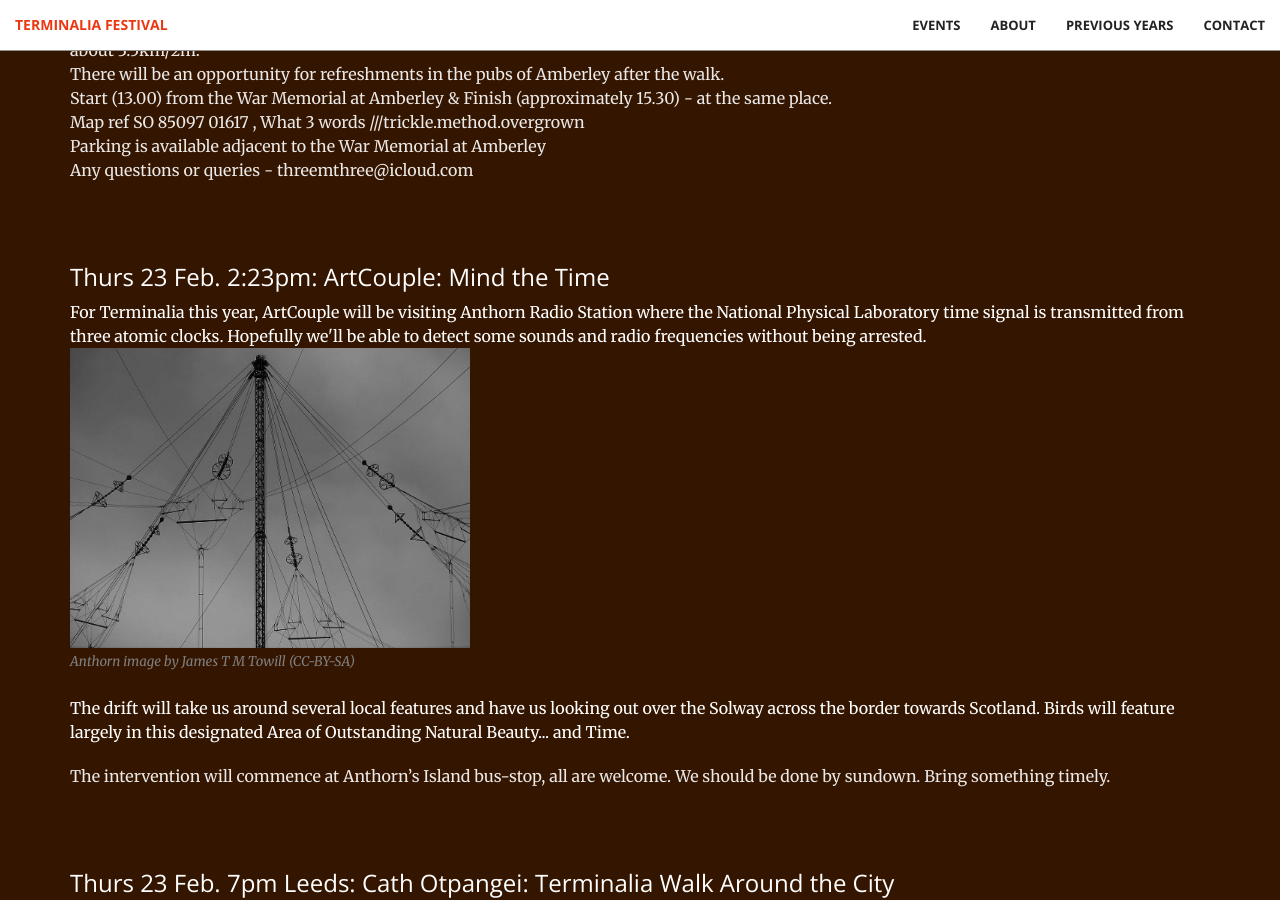
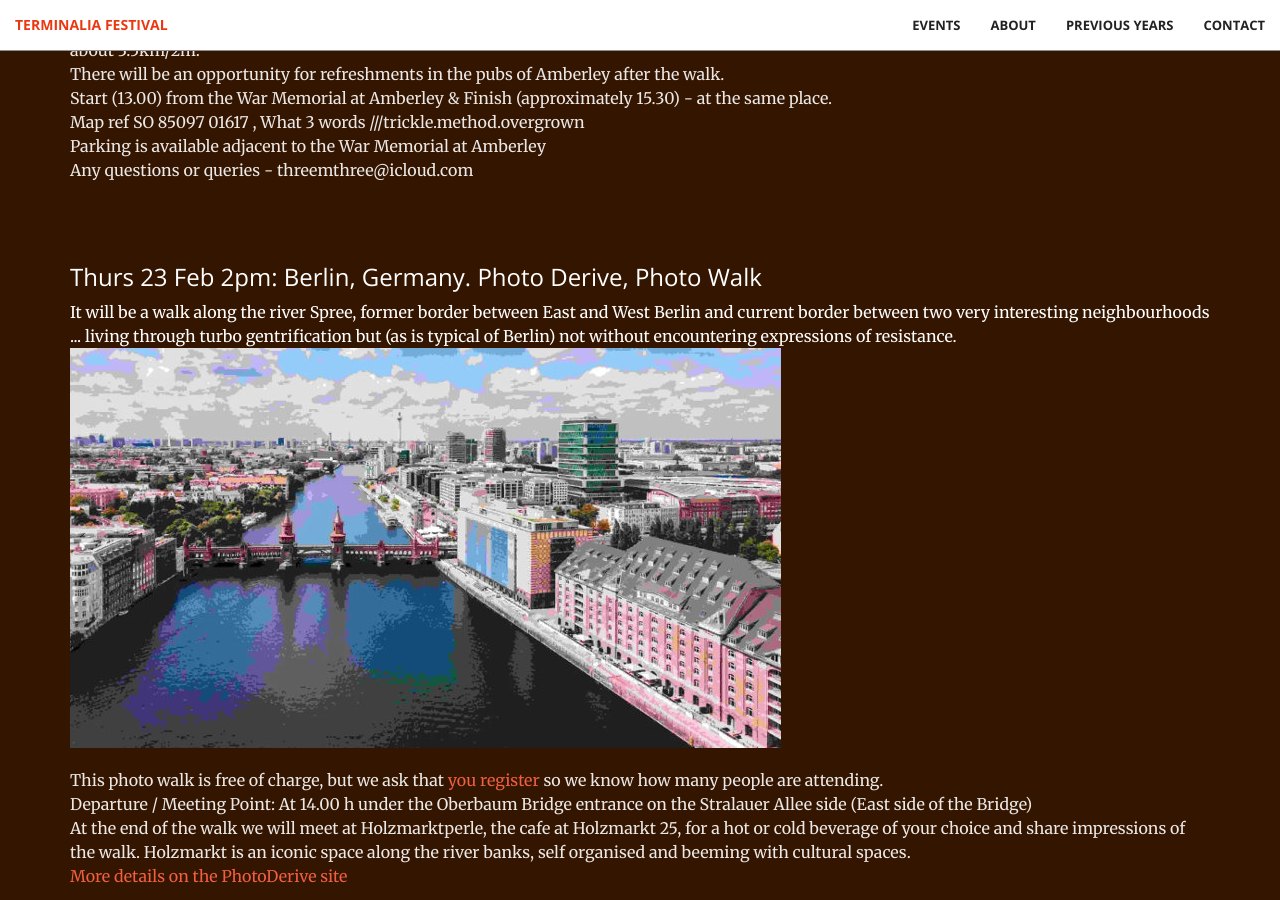
Before and after one commit to timwaters/terminalia, a Jekyll site: the page built from index.html, in a window 1280 px wide and 900 px high, scrolled down 4817 px. Built offline with Jekyll 4.4.1, drawn with Linux system fonts in a browser that asks for light colours.

Commit message:
add photo derive walk

```diff
--- a/_includes/events.html
+++ b/_includes/events.html
@@ -162,6 +162,30 @@
             <br />
 
             Any questions or queries - threemthree@icloud.com
+          </p>
+        </div>
+
+
+        <div class="col-lg-12 col-lg-offset-0 text-left event">
+
+          <h3>Thurs 23 Feb 2pm: Berlin, Germany. Photo Derive, Photo Walk </h3>
+
+
+          <p class="text">
+            It will be a walk along the river Spree, former border between East and
+            West Berlin and current border between two very interesting
+            neighbourhoods ... living through turbo gentrification but (as is typical of Berlin) not without encountering expressions of resistance.
+
+            <br />
+            <img src="img/past/2023/photoderive.jpg" height="400px"><br />
+          </p>
+          <p class="text-faded">
+            This photo walk is free of charge, but we ask that <a href="https://www.photoderive.org/event/2023-terminalia-festival-photo-walk/">you register</a> so we know how many people are attending.<br />
+
+      Departure / Meeting Point: At 14.00 h under the Oberbaum Bridge entrance on the Stralauer Allee side (East side of the Bridge)
+      <br />
+At the end of the walk we will meet at Holzmarktperle, the cafe at Holzmarkt 25, for a hot or cold beverage of your choice and share impressions of the walk. Holzmarkt is an iconic space along the river banks, self organised and beeming with cultural spaces.  <br />
+            <a href="https://www.photoderive.org/event/2023-terminalia-festival-photo-walk/">More details on the PhotoDerive site</a>
           </p>
         </div>
 
```
Also changed, not shown: img/past/2023/photoderive.jpg (added).
